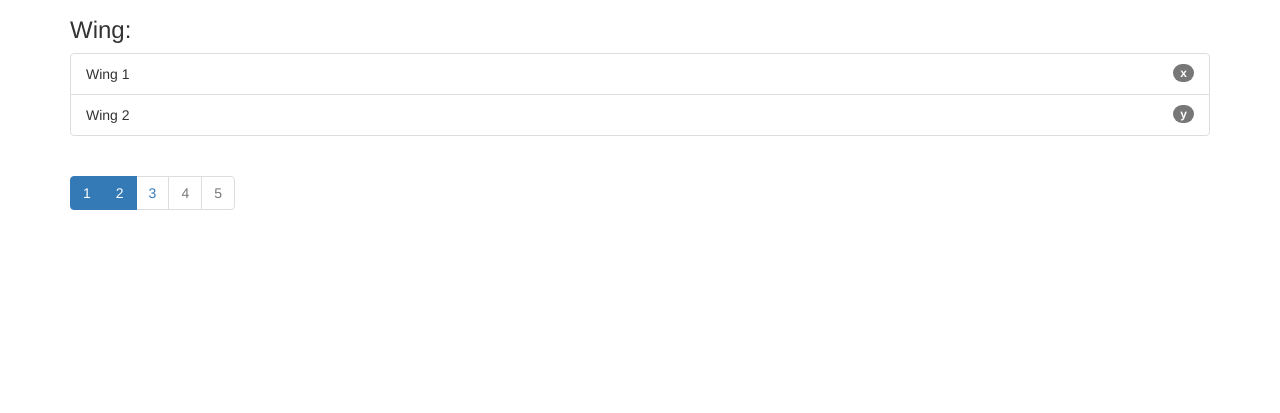
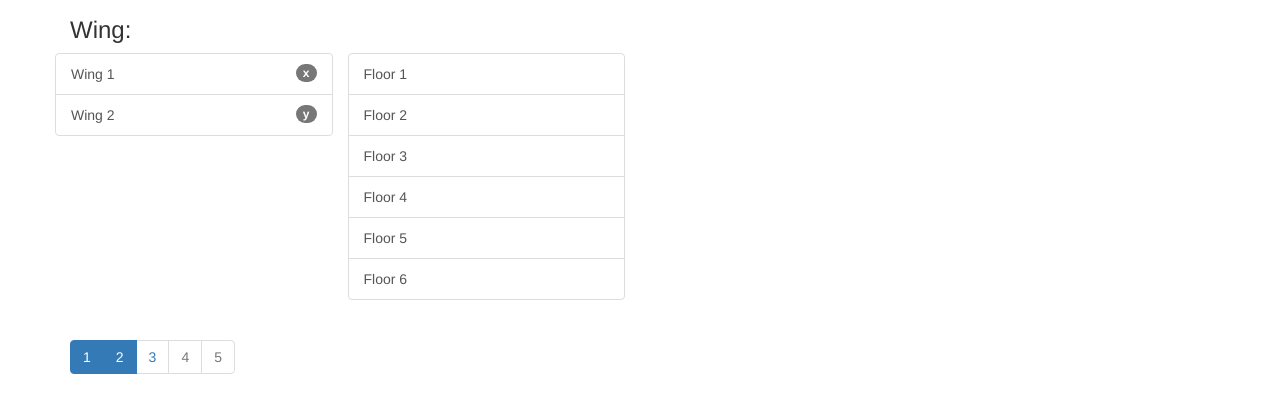
Before and after one commit to astonking/VUMCHandWashing, a plain HTML site: page In Progress/Location-2.html in a window 1280 px wide. Shown: the part 63-476 px from the top of the page. Drawn offline with nearby package versions, Linux system fonts and the light colour scheme.

Commit message:
layout options

```diff
--- a/In Progress/Location-2.html
+++ b/In Progress/Location-2.html
@@ -14,10 +14,22 @@
   <h1>Location</h1>
   <h3 title="Please select your current wing:">Wing:</h3>
 
-  <ul class="list-group">
-    <li class="list-group-item"><span class="badge">x</span> Wing 1</li>
-    <li class="list-group-item"><span class="badge">y</span> Wing 2</li>
-  </ul>
+  <div class="row">
+
+    <div class="list-group col-sm-3">
+      <a class="list-group-item"><span class="badge">x</span> Wing 1</a>
+      <a class="list-group-item"><span class="badge">y</span> Wing 2</a>
+    </div>
+
+    <div class="list-group col-sm-3">
+      <a class="list-group-item">Floor 1</a>
+      <a class="list-group-item">Floor 2</a>
+      <a class="list-group-item">Floor 3</a>
+      <a class="list-group-item">Floor 4</a>
+      <a class="list-group-item">Floor 5</a>
+      <a class="list-group-item">Floor 6</a>
+    </div>
+  </div>
 
   <ul class="pagination">
     <li class="active"><a href="#">1</a></li>
```
Also changed, not shown: In Progress/Location-1.html (+16 -7 lines), In Progress/Location-3.html (+8 -8 lines).
